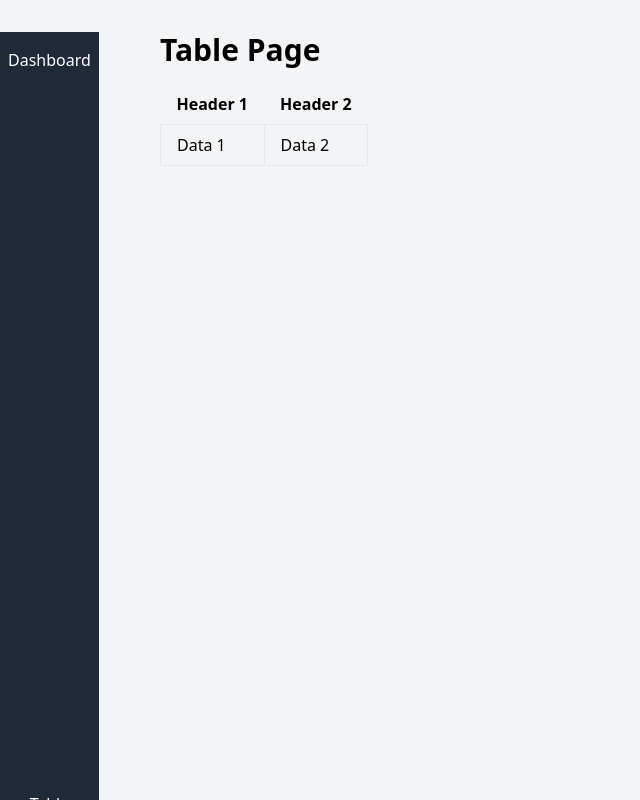
After one commit to lorandhajos/API_Assignment, a Flask app: template src/templates/table.html in a window 1280 px wide; the page is wider, and only the part inside the window is pictured. The commit adds this page. Shown: that part, without its empty margins (0-640 px from the left). Run offline with Flask 3, Linux system fonts and the light colour scheme; the template is opened without the code that fills it, so the values that code supplies are empty; some libraries are stand-ins or nearby versions.

Commit message:
added sidebar to dashboard, created table html file

```diff
--- /dev/null
+++ b/src/templates/table.html
@@ -0,0 +1,41 @@
+<!DOCTYPE html>
+<html lang="en">
+<head>
+    <meta charset="UTF-8">
+    <meta name="viewport" content="width=device-width, initial-scale=1.0">
+    <title>Table</title>
+    <link rel="stylesheet" href="https://cdn.jsdelivr.net/npm/tailwindcss@2.2.19/dist/tailwind.min.css">
+</head>
+<body class="bg-gray-100">
+    <!-- Sidebar -->
+    <div class="bg-gray-800 text-white h-screen w-30 fixed left-0 flex flex-col justify-between">
+        <button class="py-4 px-2 hover:bg-gray-700 focus:outline-none" onclick="location.href='dashboard.html'">
+            Dashboard
+        </button>
+        <button class="py-4 px-2 hover:bg-gray-700 focus:outline-none" onclick="location.href='table.html'">
+            Table
+        </button>
+    </div>
+
+    <!-- Main Content -->
+    <div class="container mx-auto ml-40 mt-8">
+        <h1 class="text-3xl font-bold">Table Page</h1>
+
+        <table class="table-auto mt-4">
+            <thead>
+                <tr>
+                    <th class="px-4 py-2">Header 1</th>
+                    <th class="px-4 py-2">Header 2</th>
+                </tr>
+            </thead>
+            <tbody>
+                <tr>
+                    <td class="border px-4 py-2">Data 1</td>
+                    <td class="border px-4 py-2">Data 2</td>
+                </tr>
+            </tbody>
+        </table>
+    </div>
+
+</body>
+</html>
```
Also changed, not shown: src/templates/dashboard.html (+17 -8 lines).
